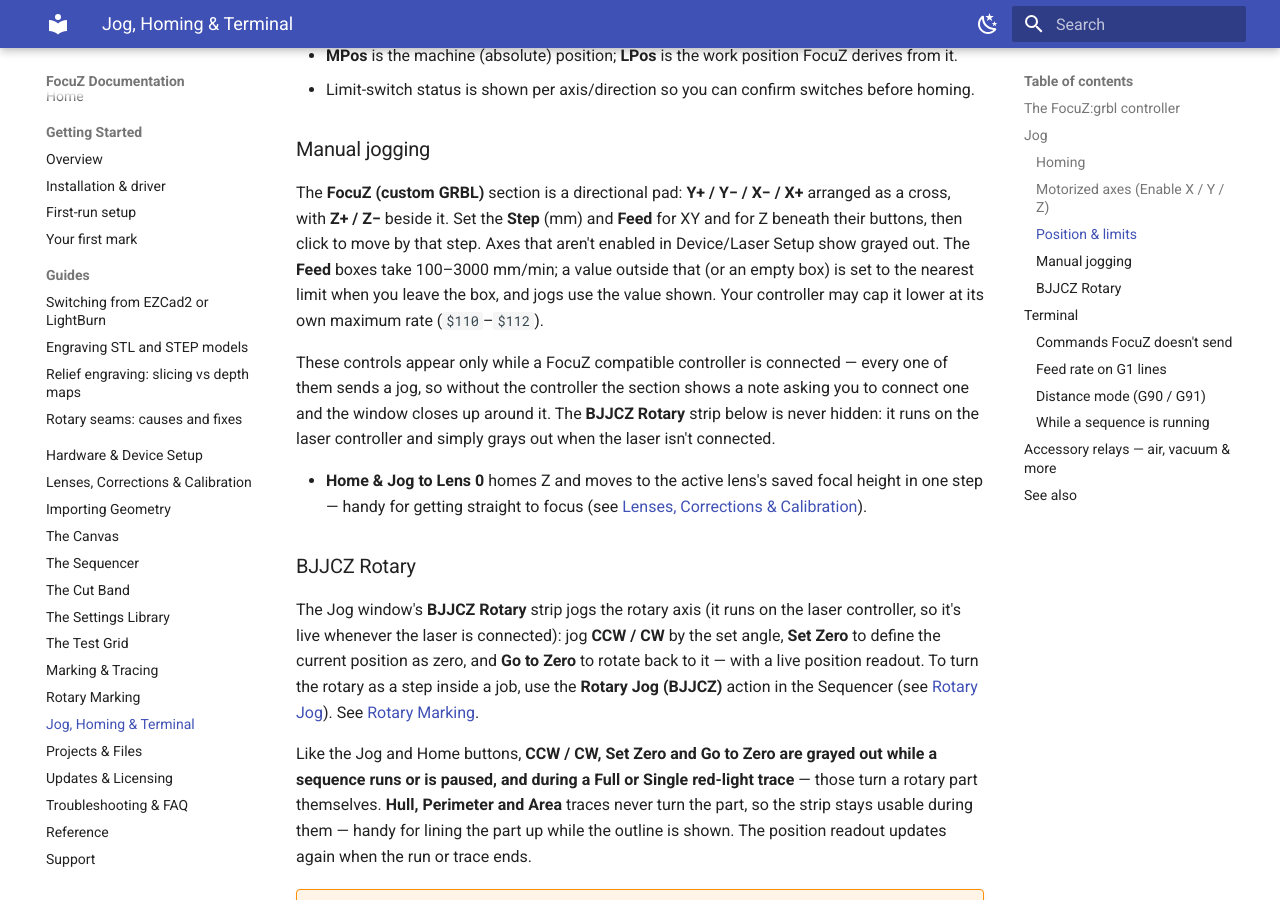
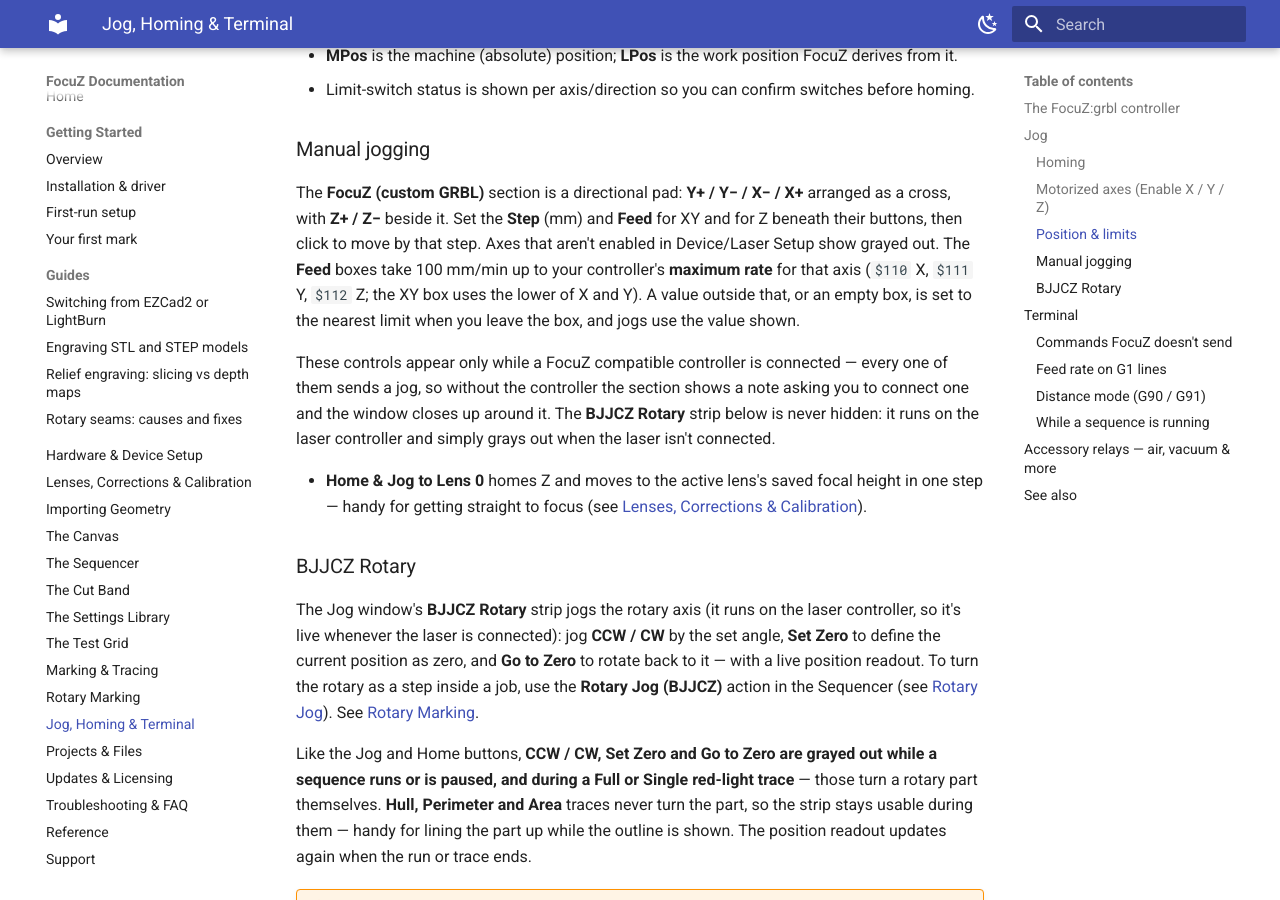
Before and after one commit to Lokahi-Shop/focuz-docs, an MkDocs documentation site: the page built from docs/jog-terminal.md, in a window 1280 px wide and 900 px high, scrolled down 2426 px. Built offline with MkDocs 1.6.1 and Material for MkDocs 9.7.7, drawn with Linux system fonts in a browser that asks for light colours.

Commit message:
Jog panel feed up to the controller's max rate
Co-Authored-By: Claude Opus 5.5 <noreply@anthropic.com>

```diff
--- a/docs/jog-terminal.md
+++ b/docs/jog-terminal.md
@@ -93,9 +93,9 @@ All three axes are **off by default**. Your choices persist until you change the
 The **FocuZ (custom GRBL)** section is a directional pad: **Y+ / Y− / X− / X+** arranged as a cross, with
 **Z+ / Z−** beside it. Set the **Step** (mm) and **Feed** for XY and for Z beneath their buttons,
 then click to move by that step. Axes that aren't enabled in Device/Laser Setup show grayed out.
-The **Feed** boxes take 100–3000 mm/min; a value outside that (or an empty box) is set to the nearest
-limit when you leave the box, and jogs use the value shown. Your controller may cap it lower at its own maximum
-rate (`$110`–`$112`).
+The **Feed** boxes take 100 mm/min up to your controller's **maximum rate** for that axis (`$110` X, `$111` Y,
+`$112` Z; the XY box uses the lower of X and Y). A value outside that, or an empty box, is set to the nearest
+limit when you leave the box, and jogs use the value shown.
 
 These controls appear only while a FocuZ compatible controller is connected — every one of them
 sends a jog, so without the controller the section shows a note asking you to connect one and the
```
